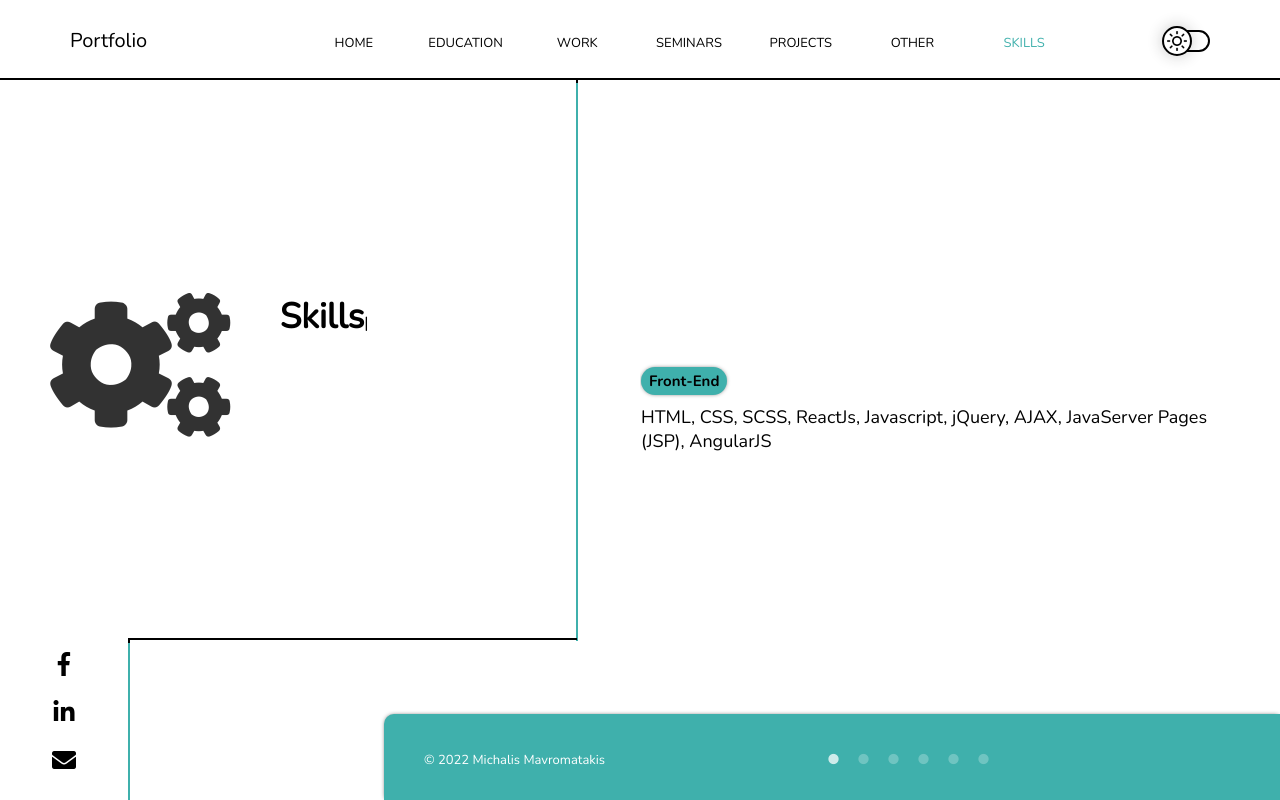
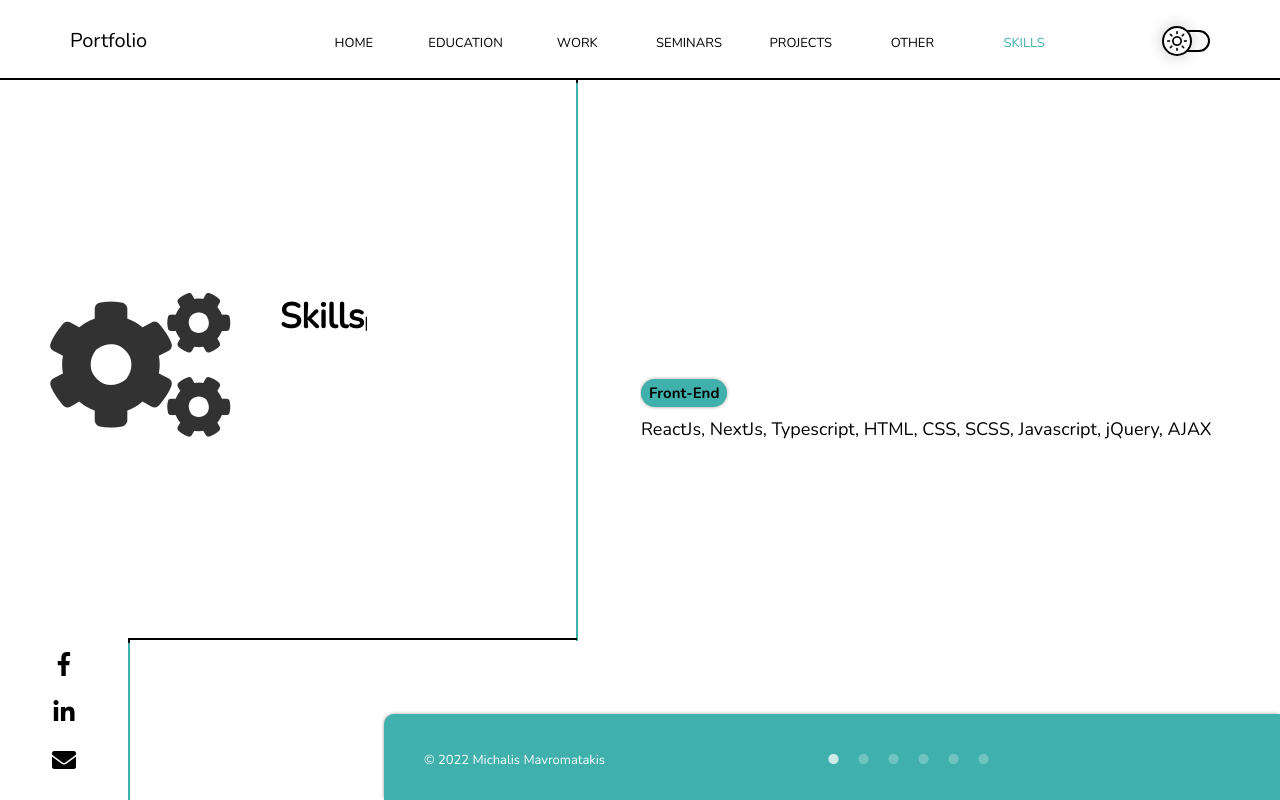
Before and after one commit to Michamav19/portfolio-app, a React (Create React App) app: page /skills in a window 1280 px wide. Built offline with nearby package versions, Linux system fonts and the light colour scheme.

Commit message:
Update skills

```diff
--- a/src/components/Skills.js
+++ b/src/components/Skills.js
@@ -1,18 +1,17 @@
-import React from 'react'
-import Typist from 'react-typist'; //npm install react-typist --save
+import React from "react";
+import Typist from "react-typist"; //npm install react-typist --save
 
-import '../App.scss';
-import './Skills.scss';
-import './ResumeInformation.scss';
-import SocialMedia from './SocialMedia';
+import "../App.scss";
+import "./Skills.scss";
+import "./ResumeInformation.scss";
+import SocialMedia from "./SocialMedia";
 
-import Slider from 'react-slick';
-import 'slick-carousel/slick/slick.css';
-import 'slick-carousel/slick/slick-theme.css';
+import Slider from "react-slick";
+import "slick-carousel/slick/slick.css";
+import "slick-carousel/slick/slick-theme.css";
 
 // function Education({ resumeSectionId }) {
 function Skills() {
-
   const settings = {
     dots: true,
     className: "center",
@@ -23,12 +22,11 @@ function Skills() {
     arrows: false,
     speed: 500,
     vertical: true,
-        verticalSwiping: true
+    verticalSwiping: true,
   };
 
-    return(
+  return (
     <div className="main-container">
-
       <div className="resume-left-info">
         <div className="resume-left-container">
           <i className="resume-information-icon fas fa-cogs"></i>
@@ -49,7 +47,7 @@ function Skills() {
         </div>
 
         {/* Social Media Section */}
-                <SocialMedia className="mobile"/>
+        <SocialMedia className="mobile" />
       </div>
 
       <div className="vertical-divider-first"></div>
@@ -58,59 +56,55 @@ function Skills() {
 
       <div className="resume-right-info">
         <div className="resume-right-container">
-
           {/* <span className="resume-info-title">Bachelor Degree</span> */}
           <div className="resume-info-details">
             <Slider {...settings}>
               <div className="resume-info-details-section">
                 <span className="resume-info-details-title">Front-End</span>
                 <span className="resume-info-details-value">
-                                    HTML, CSS, SCSS, ReactJs, Javascript, jQuery, AJAX,
-                                    JavaServer Pages (JSP), AngularJS
+                  ReactJs, NextJs, Typescript, HTML, CSS, SCSS, Javascript,
+                  jQuery, AJAX
                 </span>
               </div>
               <div className="resume-info-details-section">
                 <span className="resume-info-details-title">Back-end</span>
                 <span className="resume-info-details-value">
-                                    PHP, PHP Symfony, Java, Python
+                  NodeJs, Express.js, PHP, PHP Symfony, Java, Python
                 </span>
               </div>
               <div className="resume-info-details-section">
                 <span className="resume-info-details-title">DataBase</span>
                 <span className="resume-info-details-value">
-                                    SQL, MySQL
+                  SQL, MySQL, NoSQL
                 </span>
               </div>
               <div className="resume-info-details-section">
-                                <span className="resume-info-details-title">Design</span>
+                <span className="resume-info-details-title">Servers</span>
                 <span className="resume-info-details-value">
-                                    Figma, Axure RP, Photoshop, Balsamiq, Gravit Designer
+                  AWS (ECS, EC2, ECR, Fargate, Amplify, S3, TimeStream,
+                  CloudWatch, API Gateway)
                 </span>
               </div>
               <div className="resume-info-details-section">
                 <span className="resume-info-details-title">Editors</span>
                 <span className="resume-info-details-value">
-                                    Microsoft Visual Studio Code, Sublime Text Editor,
-                                    Webstorm, PhpStorm, DataGrip
+                  Microsoft Visual Studio Code, Sublime Text Editor, Webstorm,
+                  PhpStorm, DataGrip
                 </span>
               </div>
               <div className="resume-info-details-section">
                 <span className="resume-info-details-title">Other</span>
                 <span className="resume-info-details-value">
-                                    WordPress, Wix, Windows, Linux, MacOs, Office, LibreOffice
+                  Figma, WordPress, Wix, Windows, Linux, MacOs, Office,
+                  LibreOffice
                 </span>
               </div>
             </Slider>
           </div>
-
-
-
         </div>
       </div>
-
     </div>
   );
-
 }
 
-export default Skills
+export default Skills;
```
Lines whose indentation alone changed are shown as unchanged.
